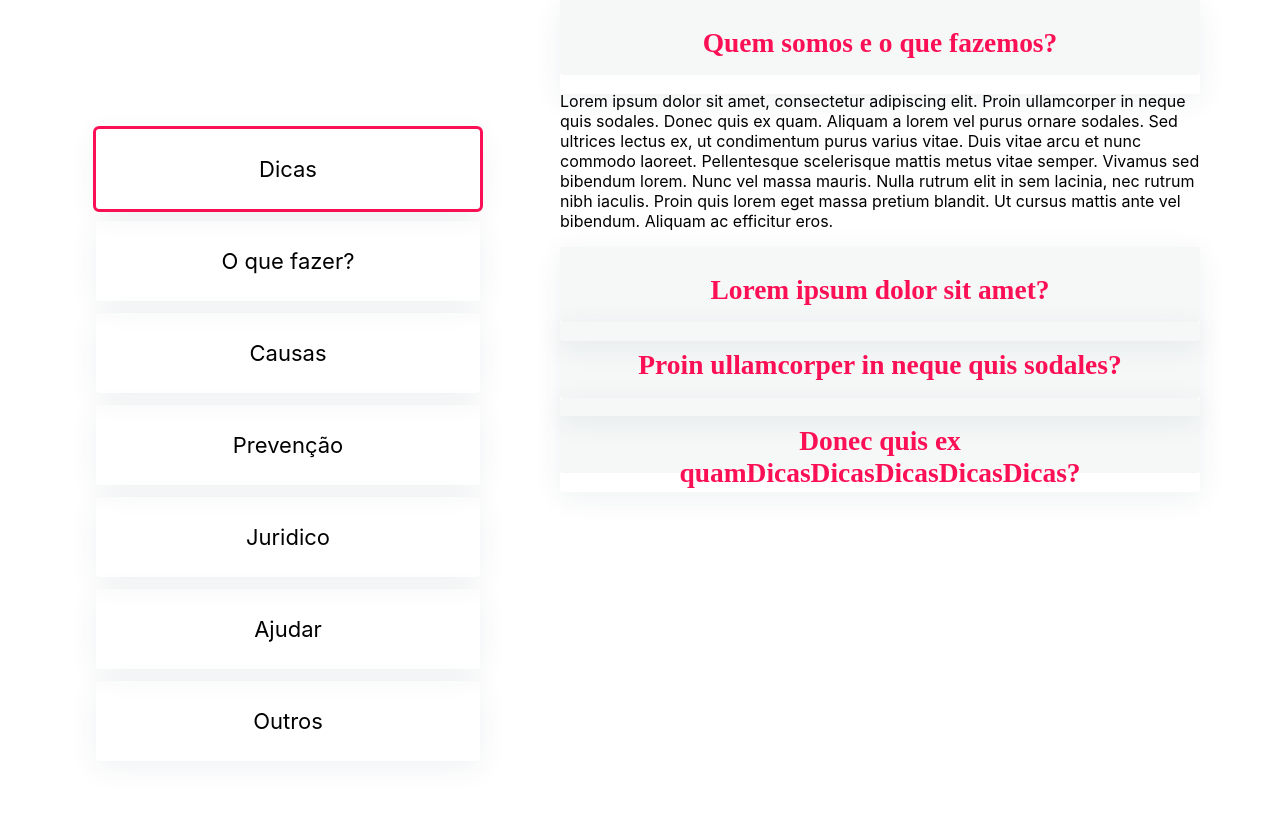
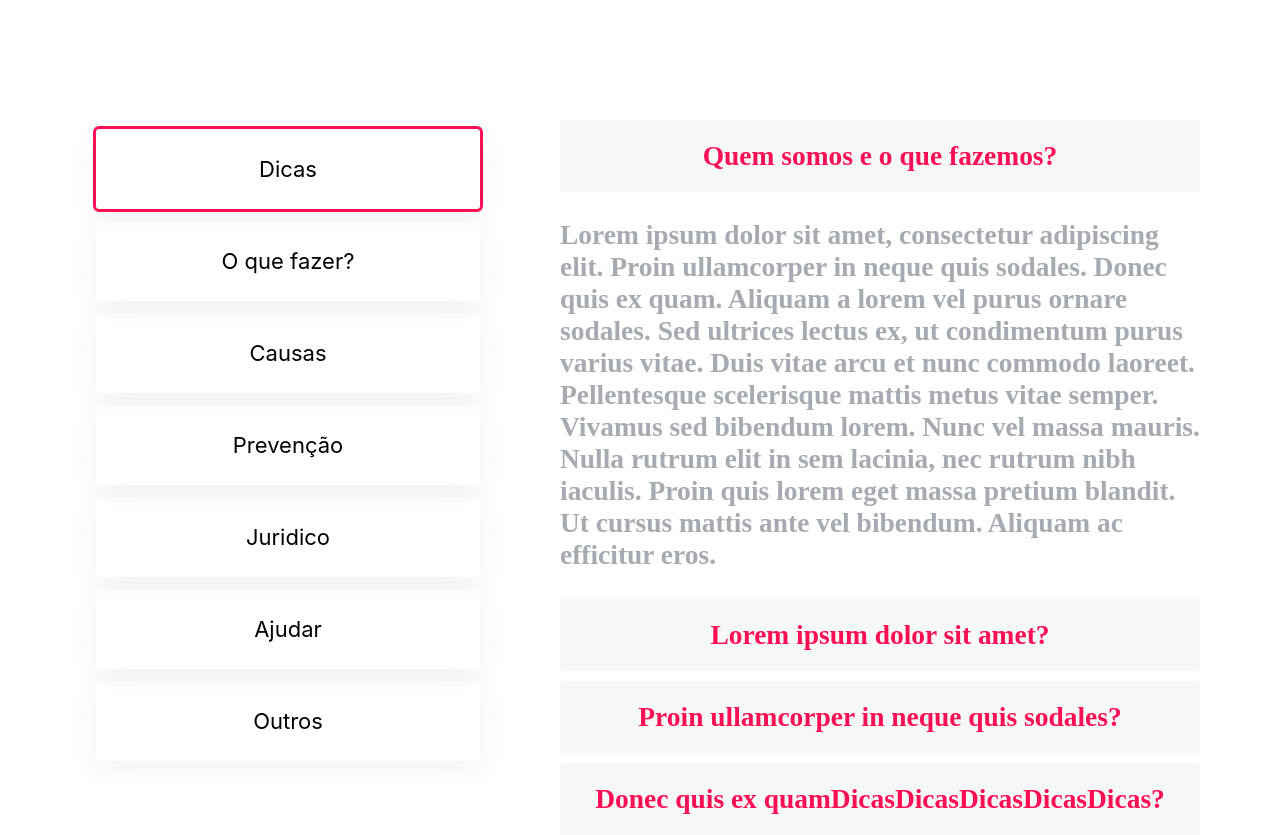
Before and after one commit to tryber/hacka-trybe, a React (Create React App) app: page / in a window 1280 px wide. Before the commit the page ends 800 px from the top, so only its background shows below. Built offline with nearby package versions, Linux system fonts and the light colour scheme.

Commit message:
CSS do FaqQuestion

```diff
--- a/src/components/FAQquestion.css
+++ b/src/components/FAQquestion.css
@@ -1,23 +1,38 @@
+.question-list {
+  margin-top: 110px;
+}
+
 .questions-question {
-  height: 75.23px;
+  text-align: center;
+  margin-top: 10px;
+  padding: 20px;
   left: 27.22%;
   right: 20.56%;
   top: calc(50% - 75.23px/2 - 345.38px);
-
   background: #F6F8F8;
   border-radius: 3.16052px;
+  margin-bottom: 0;
 }
 
 .questions-question label {
   height: 40px;
-
   font-family: Work Sans;
   font-style: normal;
   font-weight: 600;
   font-size: 27.4649px;
   line-height: 32px;
-
   color: #FC1055;
+  margin-bottom: 0;
+}
 
 
+.questions-answer{
+  left: 28.82%;
+  right: 22.22%;
+  font-family: Work Sans;
+  font-style: normal;
+  font-weight: 600;
+  font-size: 27.4649px;
+  line-height: 32px;
+  color: #A6AAB1;
 }
--- a/src/components/Filter.css
+++ b/src/components/Filter.css
@@ -1,4 +1,4 @@
-label {
+.input-radio label {
   text-align: center;
   display: block;
   position: relative;
@@ -12,11 +12,11 @@ label {
 }
 
 
-.radiobtn {
+.input-radio .radiobtn {
   display: none;
 }
 
-.radiobtn:checked + label {
+.input-radio .radiobtn:checked + label {
   outline: 3px solid #FC1055;
   padding: 27px 72px 27px 72px;
 }
```
Also changed, not shown: src/App.js (line endings or trailing spaces). Lines whose indentation alone changed are shown as unchanged.
